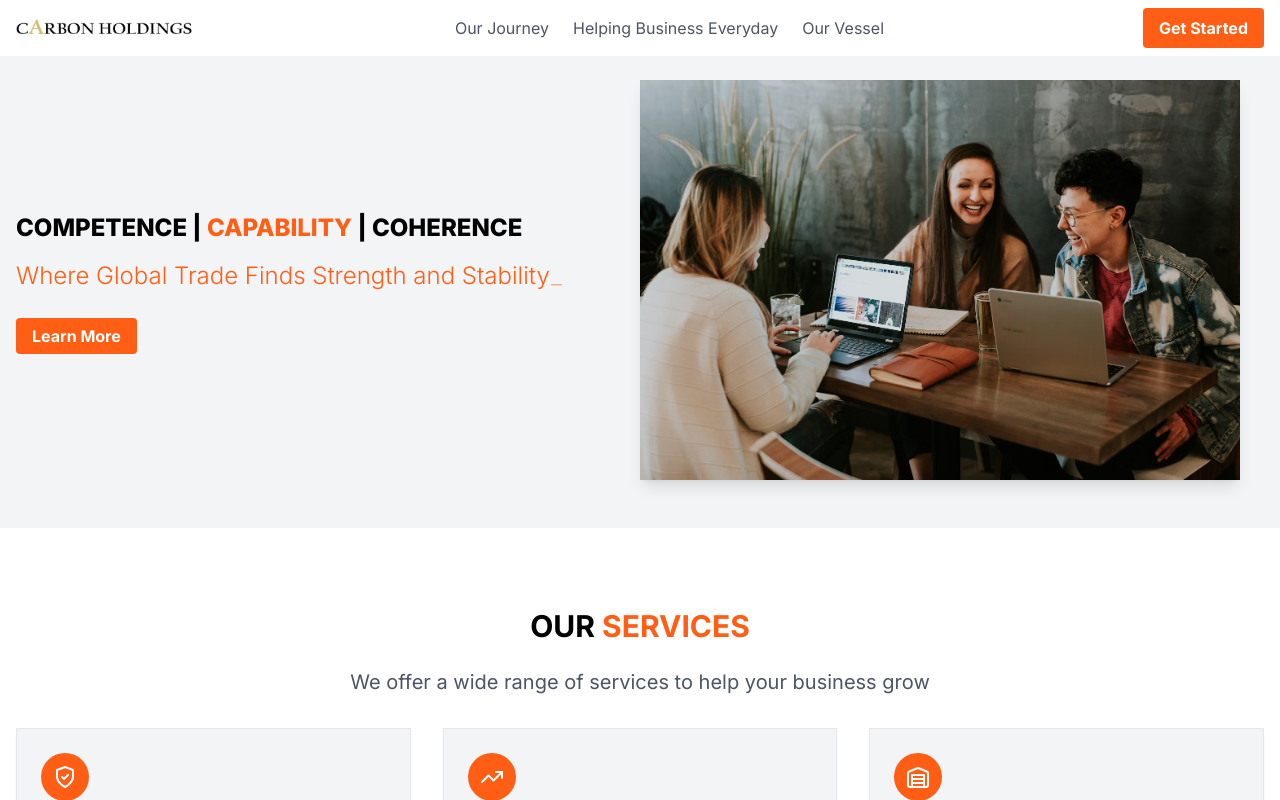
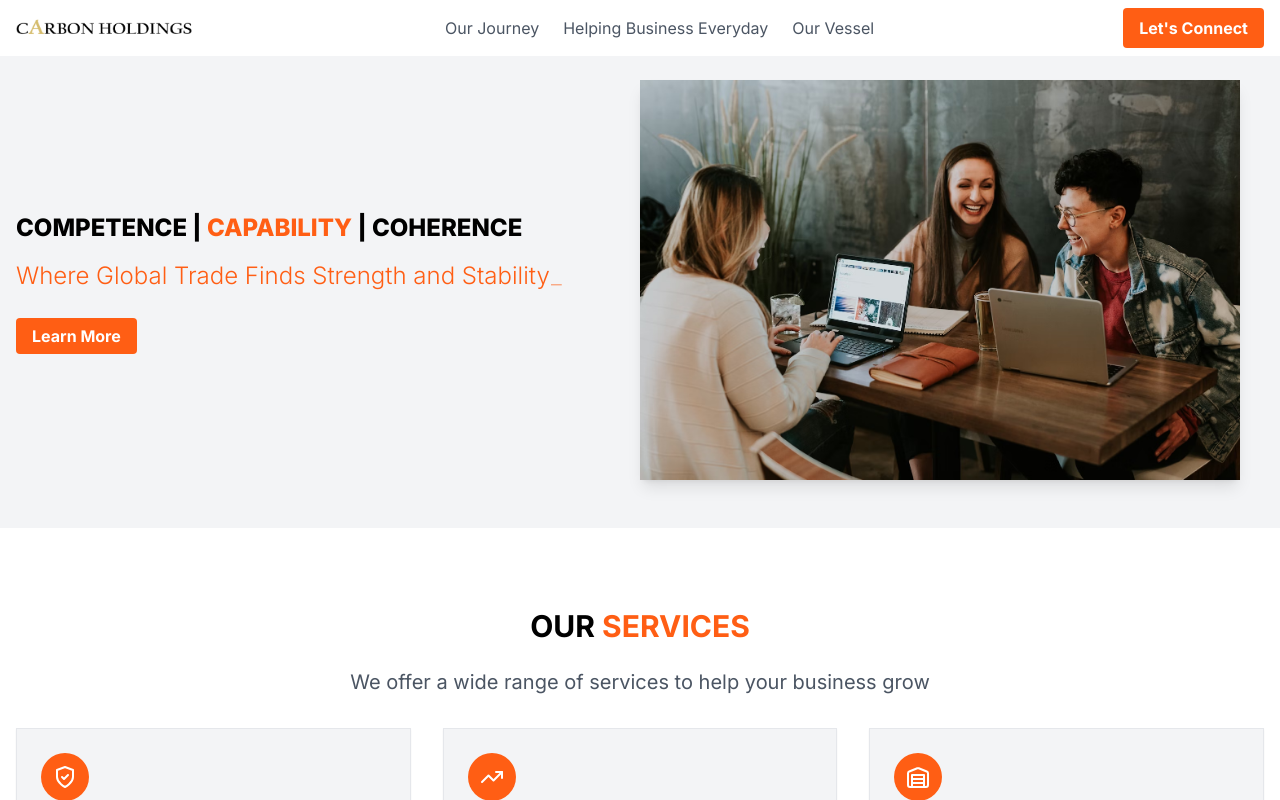
Before and after one commit to Ashik-Ahmed/carbon_holdings_website, a Next.js app: page / in a window 1280 px wide. Shown: the top 800 px of the page. Built offline with nearby package versions, Linux system fonts and the light colour scheme.

Commit message:
button text modified for lets connect button in header

```diff
--- a/src/app/components/Header.jsx
+++ b/src/app/components/Header.jsx
@@ -25,7 +25,7 @@ const Header = () => {
                     {/* <Link href="#mission" className={`text-gray-600 hover:text-primary`}>Mission & Vision</Link> */}
 
                 </nav>
-                <Link href="/#contact" className="btn-primary hidden md:block">Get Started</Link>
+                <Link href="/#contact" className="btn-primary hidden md:block">Let's Connect</Link>
                 <button
                     className="md:hidden"
                     onClick={() => setIsMenuOpen(!isMenuOpen)}
@@ -43,7 +43,7 @@ const Header = () => {
                         <Link href="/our-vessel" onClick={() => setIsMenuOpen(false)} className={`text-gray-600 hover:text-primary w-fit ${currentPath == '/our-vessel' && 'border-b border-primary text-primary transition-all duration-500'}`}>Our Vessel</Link>
                         {/* <Link href="#mission" onClick={() => setIsMenuOpen(false)} className={`text-gray-600 hover:text-primary`}>Mission & Vision</Link> */}
 
-                        <Link href="/#contact" onClick={() => setIsMenuOpen(false)} className="btn-primary w-fit">Get Started</Link>
+                        <Link href="/#contact" onClick={() => setIsMenuOpen(false)} className="btn-primary w-fit">Let's Connect</Link>
                     </nav>
                 </div>
             )}
```
